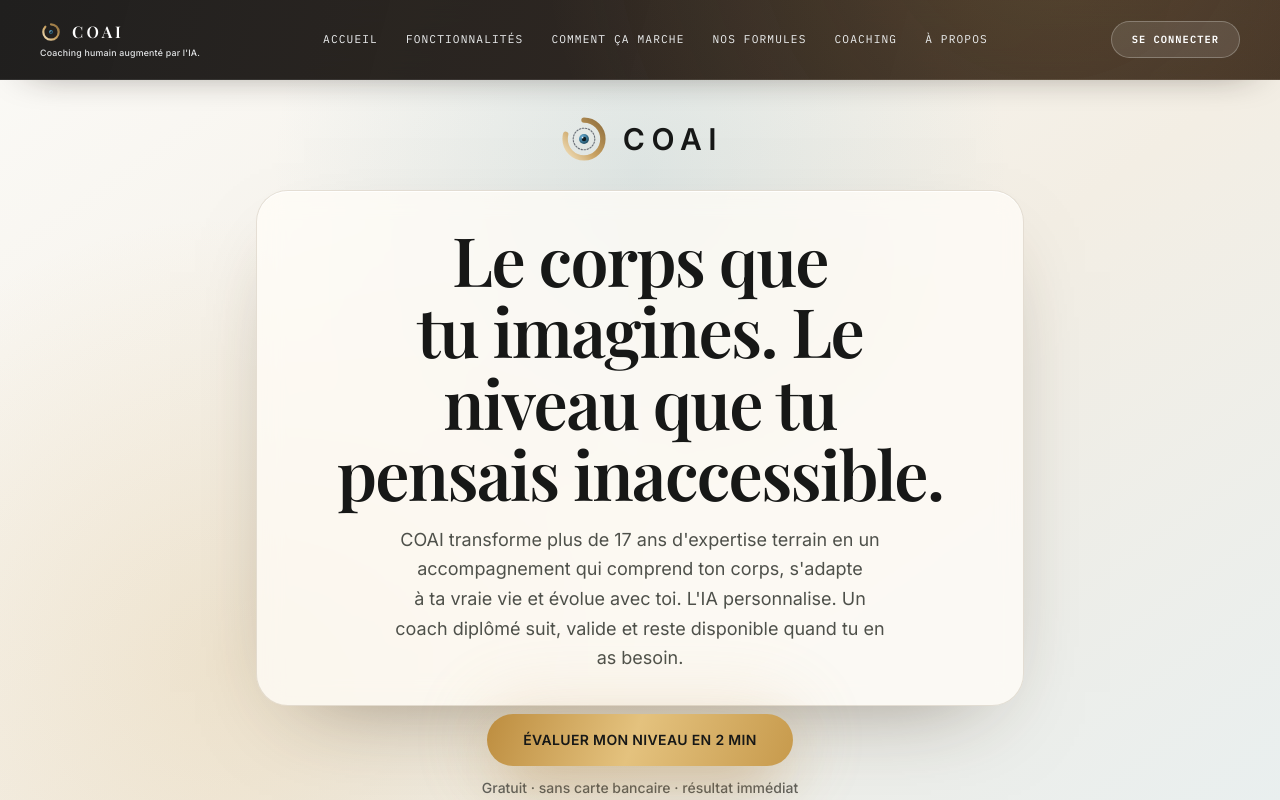
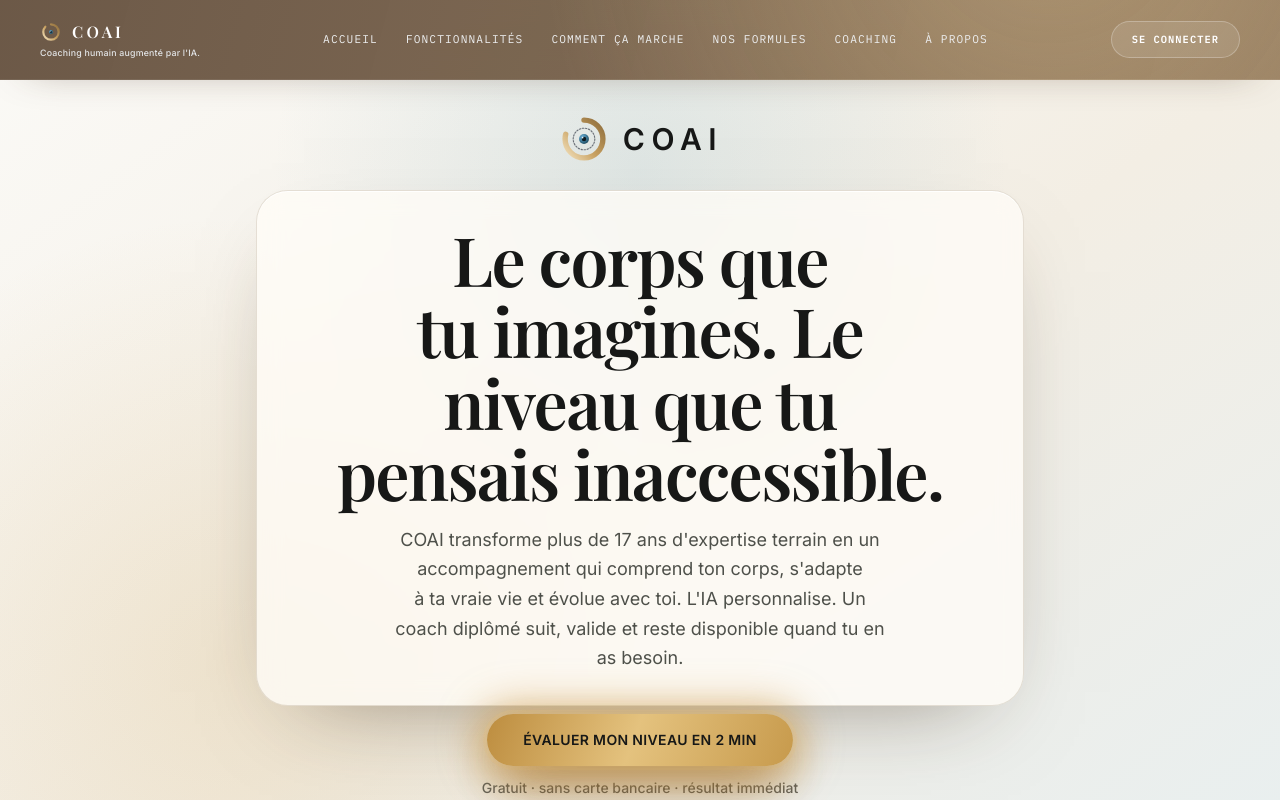
Before and after one commit to anthonydarmon213-ux/COAI, a Next.js app: page / in a window 1280 px wide. Shown: the top 800 px of the page. Built offline with nearby package versions, Linux system fonts and the light colour scheme; no server answers.

Commit message:
Renforce le halo et harmonise l entete

```diff
--- a/src/app/globals.css
+++ b/src/app/globals.css
@@ -355,9 +355,16 @@
 
 .coai-marketing-header {
   background:
-    radial-gradient(circle at 82% -120%, rgba(207, 162, 89, .2), transparent 32rem),
-    linear-gradient(105deg, rgba(18, 17, 16, .94), rgba(45, 31, 21, .92));
-  box-shadow: 0 12px 40px -30px rgba(24, 16, 9, .9);
+    radial-gradient(circle at 82% -120%, rgba(242, 213, 158, .34), transparent 32rem),
+    linear-gradient(105deg, rgba(102, 82, 64, .96), rgba(137, 112, 85, .94));
+  box-shadow: 0 12px 40px -30px rgba(70, 48, 29, .72);
+}
+
+.coai-cta-pulse {
+  box-shadow:
+    0 0 0 1px rgba(231, 194, 121, .32),
+    0 0 28px 7px rgba(199, 145, 63, .46),
+    0 18px 42px -14px rgba(132, 82, 19, .72);
 }
 
 .coai-landing-lux .coai-landing-hero-image {
@@ -859,6 +866,22 @@
   }
 }
 
+@keyframes coai-cta-pulse {
+  0%,
+  100% {
+    box-shadow:
+      0 0 0 1px rgba(231, 194, 121, .3),
+      0 0 24px 6px rgba(199, 145, 63, .4),
+      0 18px 42px -14px rgba(132, 82, 19, .7);
+  }
+  50% {
+    box-shadow:
+      0 0 0 5px rgba(231, 194, 121, .13),
+      0 0 42px 13px rgba(213, 164, 83, .62),
+      0 22px 52px -12px rgba(132, 82, 19, .82);
+  }
+}
+
 @keyframes spin-loader {
   from {
     transform: rotate(-90deg);
@@ -901,6 +924,9 @@
   }
   .animate-halo-blink {
     animation: halo-blink 1.8s ease-in-out infinite;
+  }
+  .coai-cta-pulse {
+    animation: coai-cta-pulse 2.8s ease-in-out infinite;
   }
   .coai-loader-arc {
     animation: spin-loader 1.6s linear infinite;
--- a/src/components/marketing/coai-intro.tsx
+++ b/src/components/marketing/coai-intro.tsx
@@ -36,13 +36,9 @@
 
       <div className="relative z-10 -mt-4 flex flex-col items-center gap-4">
         <div className="flex flex-wrap items-center justify-center gap-3">
-          <Link href="/diagnostic" className="relative">
-            <span
-              className="animate-halo-blink pointer-events-none absolute -inset-3 -z-10 rounded-full bg-laiton-400 blur-2xl"
-              aria-hidden="true"
-            />
+          <Link href="/diagnostic" className="coai-cta-pulse relative inline-flex rounded-full">
             <Button
-              className="px-9 py-4 text-base font-bold uppercase tracking-[0.04em] text-[#171817] shadow-[0_24px_55px_-18px_rgba(157,105,31,0.85)] transition duration-300 hover:-translate-y-0.5 hover:brightness-105"
+              className="relative z-10 px-9 py-4 text-base font-bold uppercase tracking-[0.04em] text-[#171817] shadow-[0_24px_55px_-18px_rgba(157,105,31,0.85)] transition duration-300 hover:-translate-y-0.5 hover:brightness-105"
               style={{
                 backgroundImage: "linear-gradient(110deg, #bd8d3f 0%, #e4c27e 48%, #c79a4c 100%)",
                 color: "#171817",
```
